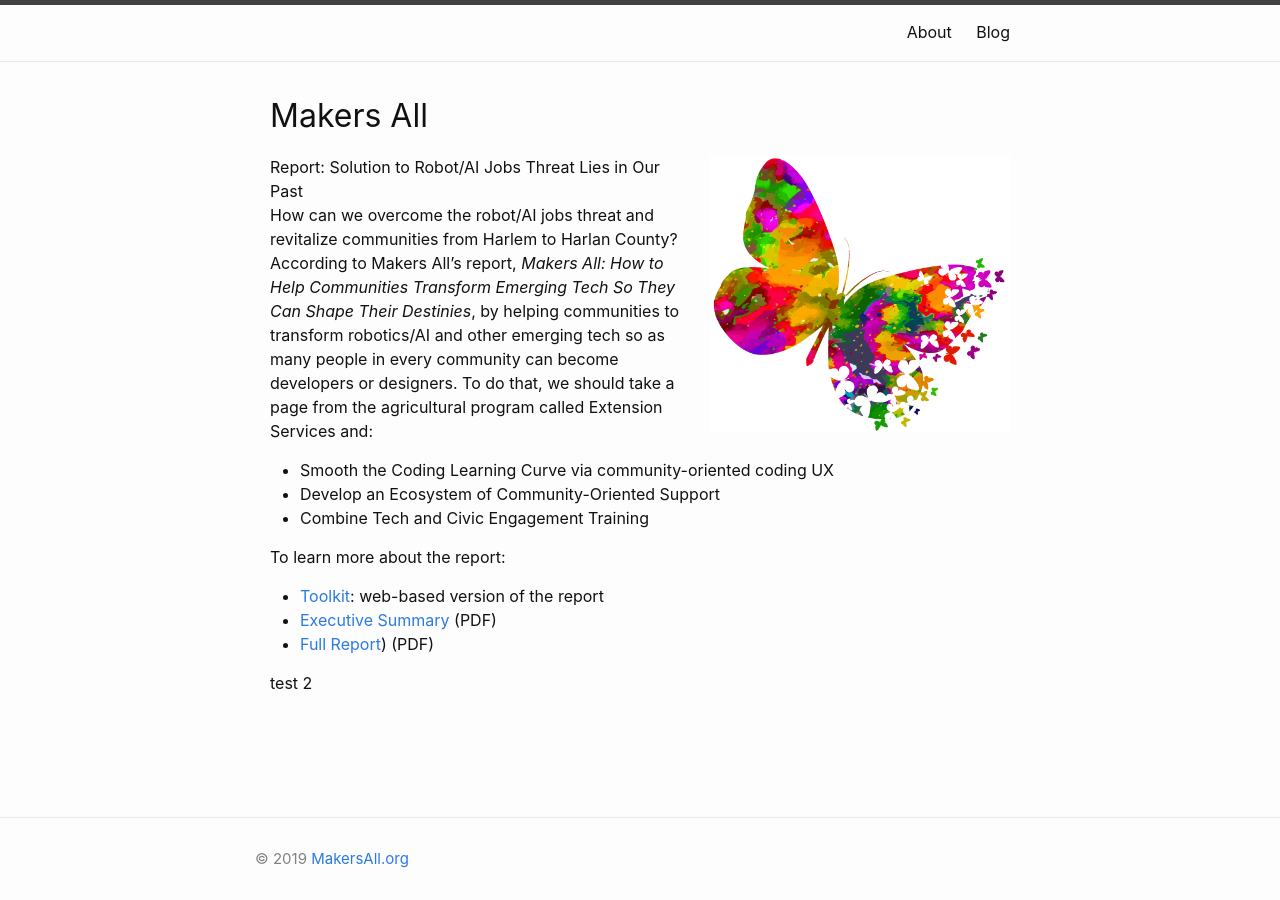
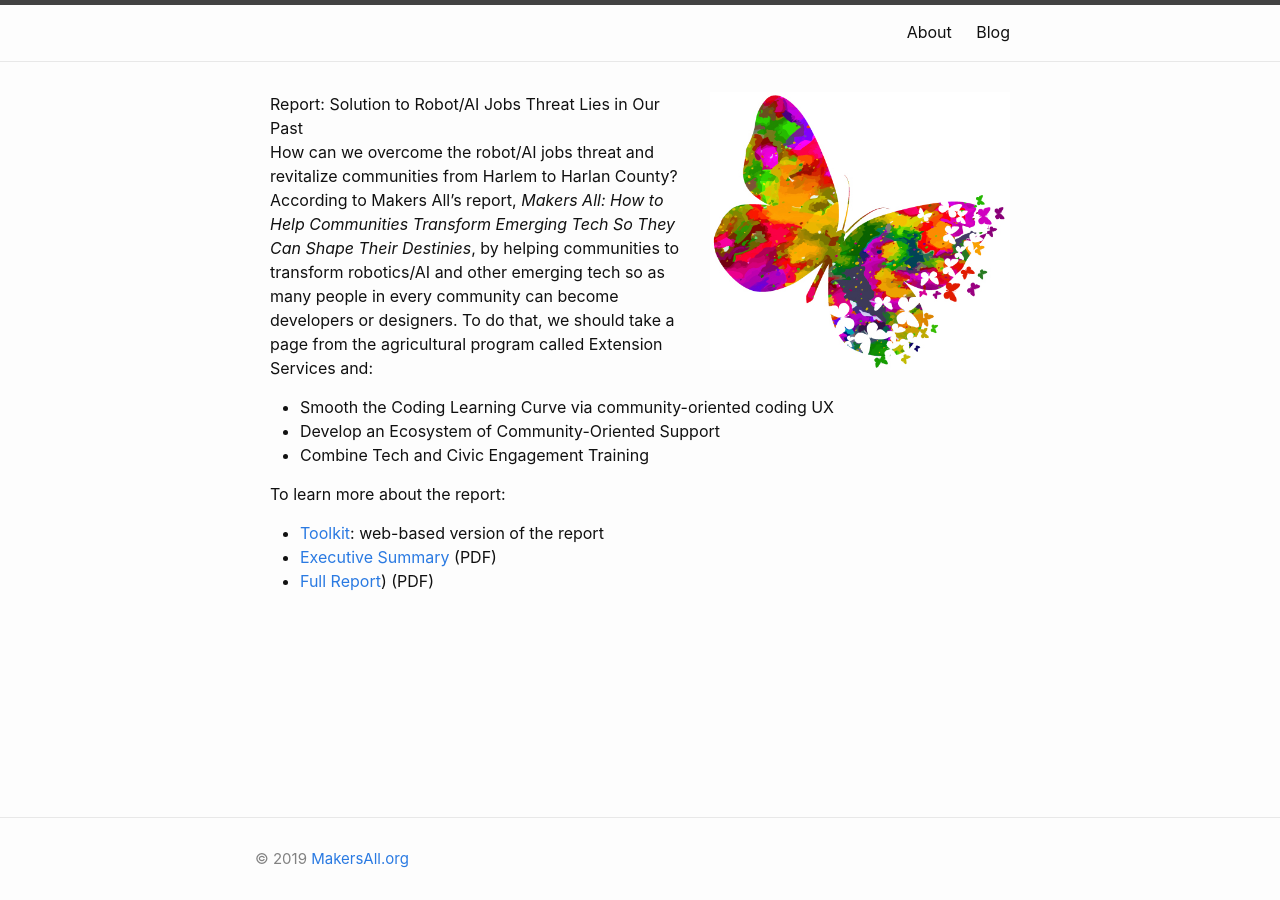
Before and after one commit to makersall/makersall, a Jekyll site: the page built from index.md, in a window 1280 px wide. Built offline with Jekyll 4.4.1, drawn with Linux system fonts in a browser that asks for light colours.

Commit message:
Update home.html

```diff
--- a/_layouts/home.html
+++ b/_layouts/home.html
@@ -9,14 +9,14 @@
 
   <!-- <h2 class="post-list-heading">Welcome to the Makers All Toolkit!</h2> -->
 
-  <h1>Makers All</h1>
+
 
   <img src="{{'/assets/images/Makers-All-Butterfly.jpg'  | relative_url }}"  style="width:300px;margin-left:15px;float: right;”>
 
-  <h1>Makers All</h1>
+  <p>Makers All</p>
 
-<h2>Communities Shaping Their Destinies<br/>
-By Transforming Emerging Tech</h2>
+<p>Communities Shaping Their Destinies<br/>
+By Transforming Emerging Tech</p>
 
 
 
@@ -25,6 +25,6 @@
 
     {{ content }}
 
-                                                                                  test 2
+
 
 </div>
```
